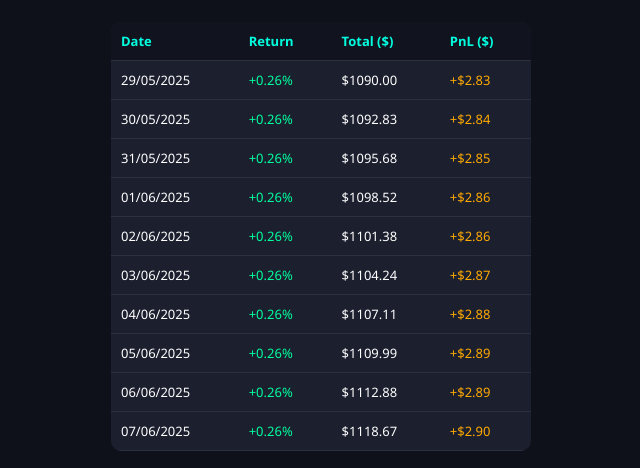
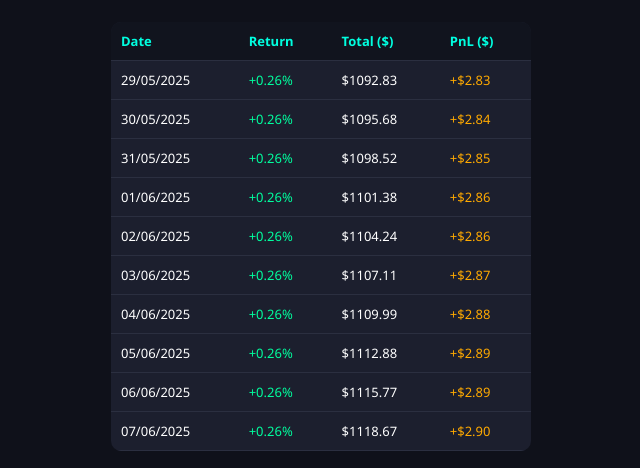
Before and after one commit to investmentstrategies/dashboard-denizhan, a plain HTML site: page index.html in a window 1280 px wide. Shown: the part 452-920 px from the top of the page, 319-959 px from the left. Drawn offline with nearby package versions, Linux system fonts and the light colour scheme.

Commit message:
Update index.html

```diff
--- a/index.html
+++ b/index.html
@@ -239,7 +239,7 @@
     let currentValue = initialInvestment;
     const diffDays = Math.floor((today - startDate) / (1000 * 60 * 60 * 24)) + 1;
 
-    let lastRow;
+    const returnsBody = document.getElementById("returns-body");
 
     for (let i = 0; i < diffDays; i++) {
       const date = new Date(startDate);
@@ -250,46 +250,21 @@
       const year = date.getFullYear();
       const formattedDate = `${day}/${month}/${year}`;
 
-      const gainedToday = currentValue * returnRate;
-      currentValue += gainedToday;
+      const gain = currentValue * returnRate;
+      currentValue += gain;
+
+      const tr = document.createElement("tr");
+      tr.innerHTML = `
+        <td>${formattedDate}</td>
+        <td class="return">+${(returnRate * 100).toFixed(2)}%</td>
+        <td class="total">$${currentValue.toFixed(2)}</td>
+        <td class="gain">+$${gain.toFixed(2)}</td>
+      `;
+      returnsBody.appendChild(tr);
 
       labels.push(formattedDate);
       values.push(currentValue.toFixed(2));
-
-      lastRow = `
-        <tr>
-          <td>${formattedDate}</td>
-          <td class="return">+${(returnRate * 100).toFixed(2)}%</td>
-          <td class="total">$${currentValue.toFixed(2)}</td>
-          <td class="gain">+$${gainedToday.toFixed(2)}</td>
-        </tr>
-      `;
     }
-
-    // Add all rows except last
-    let tempValue = initialInvestment;
-    for (let i = 0; i < diffDays - 1; i++) {
-      const date = new Date(startDate);
-      date.setDate(startDate.getDate() + i);
-      const day = String(date.getDate()).padStart(2, '0');
-      const month = String(date.getMonth() + 1).padStart(2, '0');
-      const year = date.getFullYear();
-      const formattedDate = `${day}/${month}/${year}`;
-      const gain = tempValue * returnRate;
-      const row = `
-        <tr>
-          <td>${formattedDate}</td>
-          <td class="return">+${(returnRate * 100).toFixed(2)}%</td>
-          <td class="total">$${tempValue.toFixed(2)}</td>
-          <td class="gain">+$${gain.toFixed(2)}</td>
-        </tr>
-      `;
-      document.getElementById("returns-body").innerHTML += row;
-      tempValue += gain;
-    }
-
-    // Append the final row (last day, matching circle)
-    document.getElementById("returns-body").innerHTML += lastRow;
 
     // Final value in circle
     document.getElementById("final-value").textContent = `$${currentValue.toFixed(2)}`;
@@ -304,11 +279,11 @@
     // Projections
     const projectionDiv = document.getElementById("projections");
     const projectValue = (daysAhead) => {
-      let value = currentValue;
+      let projected = currentValue;
       for (let i = 0; i < daysAhead; i++) {
-        value *= (1 + returnRate);
+        projected *= (1 + returnRate);
       }
-      return value.toFixed(2);
+      return projected.toFixed(2);
     };
 
     projectionDiv.innerHTML = `
@@ -317,7 +292,7 @@
       <div><strong>Projected in 90 days:</strong> $${projectValue(90)}</div>
     `;
 
-    // Chart
+    // Chart.js
     const ctx = document.getElementById('growthChart').getContext('2d');
     const chart = new Chart(ctx, {
       type: 'line',
```
